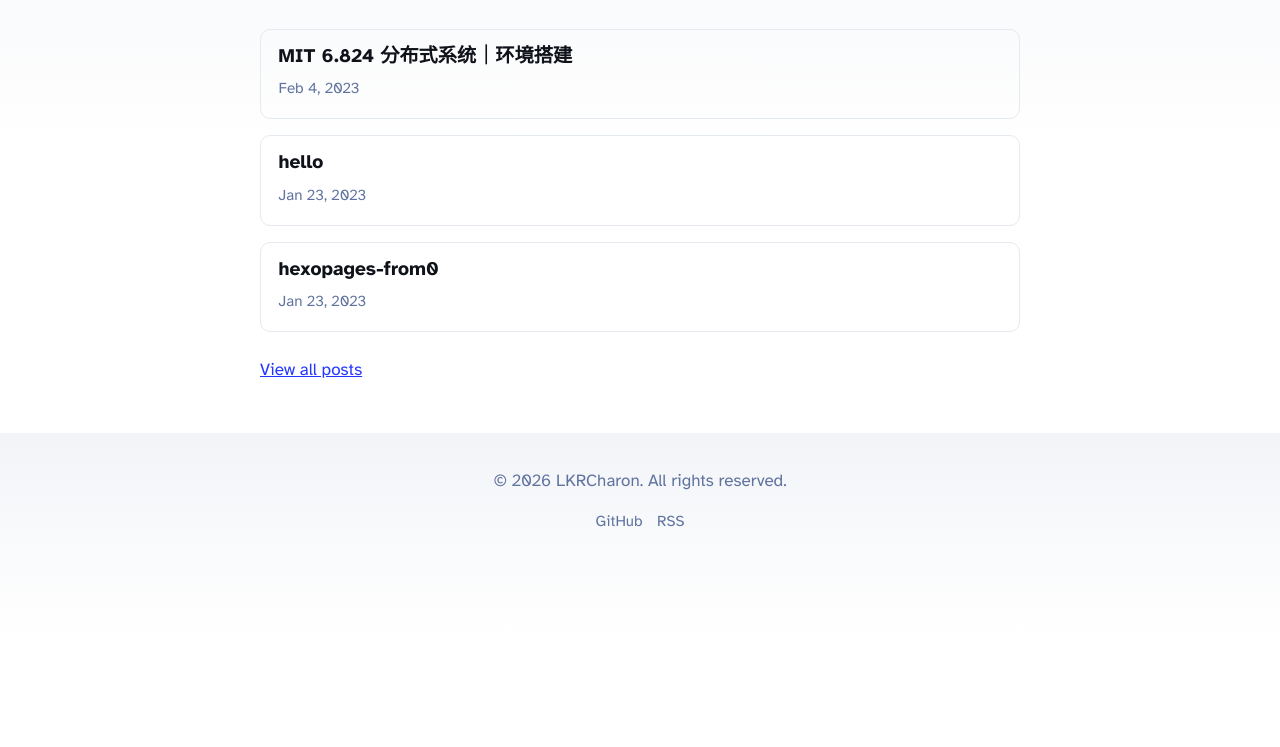
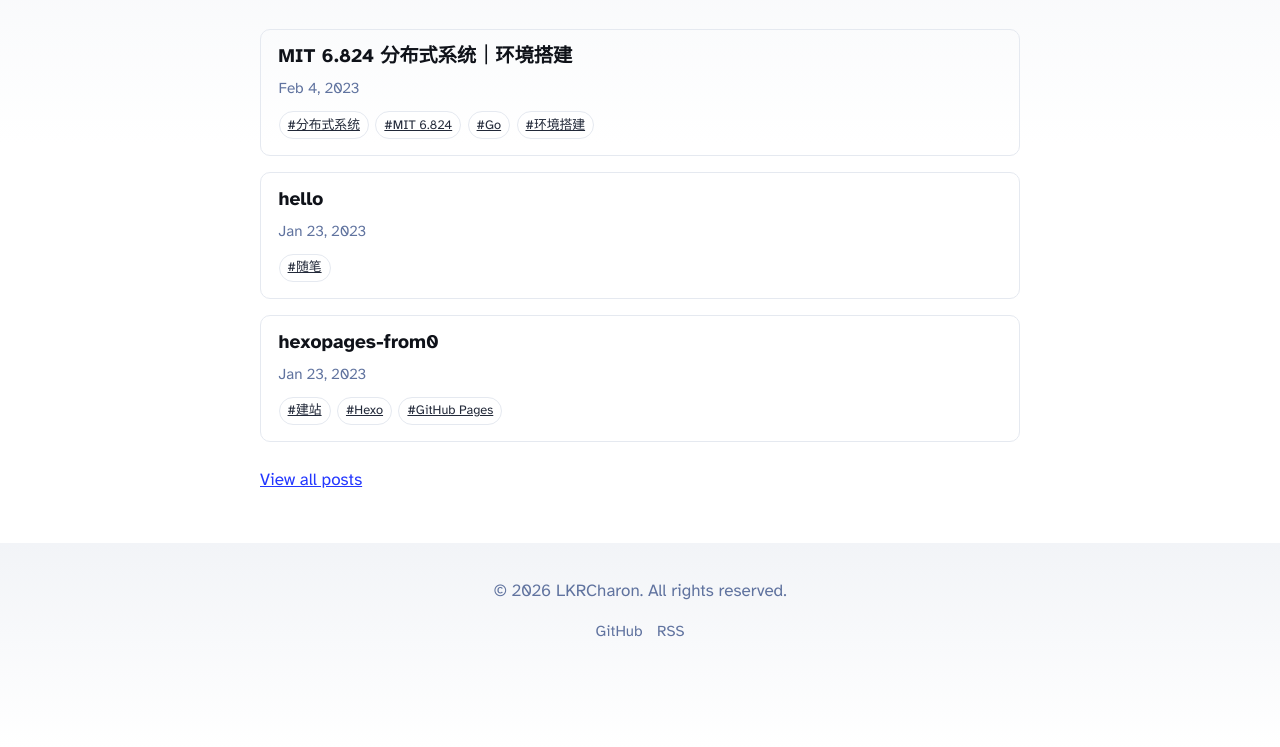
Before and after one commit to LKRCharon/LKRCharon.github.io, an Astro site: page / in a window 1280 px wide. Shown: the part 177-924 px from the top of the page. Before the commit the page ends 814 px from the top, so only its background shows below. Built offline with nearby package versions, Linux system fonts and the light colour scheme; Astro itself is replaced by a stand-in of ours.

Commit message:
feat: add post tags with tag index and detail pages

```diff
--- a/src/components/Header.astro
+++ b/src/components/Header.astro
@@ -9,6 +9,7 @@ import { SITE_TITLE } from '../consts';
 		<div class="internal-links">
 			<HeaderLink href="/">Home</HeaderLink>
 			<HeaderLink href="/blog">Blog</HeaderLink>
+			<HeaderLink href="/tags">Tags</HeaderLink>
 			<HeaderLink href="/about">About</HeaderLink>
 		</div>
 		<div class="social-links">
--- a/src/content.config.ts
+++ b/src/content.config.ts
@@ -13,6 +13,7 @@ const blog = defineCollection({
 		pubDate: z.coerce.date(),
 		updatedDate: z.coerce.date().optional(),
 		heroImage: image().optional(),
+		tags: z.array(z.string().trim().min(1)).default([]),
 	}),
 });
 
--- a/src/content/blog/lab/6-824.md
+++ b/src/content/blog/lab/6-824.md
@@ -3,6 +3,11 @@ title: 'MIT 6.824 分布式系统｜环境搭建'
 description: 'MIT 6.824 lab 配环境'
 pubDate: '2023-02-04'
 updatedDate: '2023-02-04'
+tags:
+  - 分布式系统
+  - MIT 6.824
+  - Go
+  - 环境搭建
 ---
 
 MIT 6.824 lab 配环境。
--- a/src/content/blog/uncategorized/hello.md
+++ b/src/content/blog/uncategorized/hello.md
@@ -3,6 +3,8 @@ title: 'hello'
 description: '初始测试文章。'
 pubDate: '2023-01-23'
 updatedDate: '2023-01-23'
+tags:
+  - 随笔
 ---
 
 hello
--- a/src/content/blog/uncategorized/hexopages-from0.md
+++ b/src/content/blog/uncategorized/hexopages-from0.md
@@ -3,6 +3,10 @@ title: 'hexopages-from0'
 description: '早期记录：从 0 开始搭建 Hexo Pages。'
 pubDate: '2023-01-23'
 updatedDate: '2023-01-23'
+tags:
+  - 建站
+  - Hexo
+  - GitHub Pages
 ---
 
 这是一篇早期的建站记录草稿，主要包含两个步骤：
--- a/src/layouts/BlogPost.astro
+++ b/src/layouts/BlogPost.astro
@@ -5,10 +5,11 @@ import Header from '../components/Header.astro';
 import Footer from '../components/Footer.astro';
 import FormattedDate from '../components/FormattedDate.astro';
 import { Image } from 'astro:assets';
+import { tagToSlug } from '../utils/tags';
 
 type Props = CollectionEntry<'blog'>['data'];
 
-const { title, description, pubDate, updatedDate, heroImage } = Astro.props;
+const { title, description, pubDate, updatedDate, heroImage, tags = [] } = Astro.props;
 ---
 
 <html lang="en">
@@ -52,6 +53,29 @@ const { title, description, pubDate, updatedDate, heroImage } = Astro.props;
 			.last-updated-on {
 				font-style: italic;
 			}
+			.tags {
+				display: flex;
+				flex-wrap: wrap;
+				gap: 0.45rem;
+				justify-content: center;
+				margin: 0.6rem 0 0;
+				padding: 0;
+				list-style: none;
+			}
+			.tags a {
+				display: inline-block;
+				border: 1px solid rgb(var(--gray-light));
+				border-radius: 999px;
+				padding: 0.2rem 0.55rem;
+				font-size: 0.85rem;
+				text-decoration: none;
+				color: rgb(var(--gray-dark));
+				background: #fff;
+			}
+			.tags a:hover {
+				border-color: var(--accent);
+				color: var(--accent);
+			}
 		</style>
 	</head>
 
@@ -75,6 +99,17 @@ const { title, description, pubDate, updatedDate, heroImage } = Astro.props;
 							}
 						</div>
 						<h1>{title}</h1>
+						{
+							tags.length > 0 && (
+								<ul class="tags">
+									{tags.map((tag: string) => (
+										<li>
+											<a href={`/tags/${tagToSlug(tag)}/`}>#{tag}</a>
+										</li>
+									))}
+								</ul>
+							)
+						}
 						<hr />
 					</div>
 					<slot />
--- a/src/pages/blog/index.astro
+++ b/src/pages/blog/index.astro
@@ -5,6 +5,7 @@ import Footer from '../../components/Footer.astro';
 import { SITE_TITLE, SITE_DESCRIPTION } from '../../consts';
 import { getCollection } from 'astro:content';
 import FormattedDate from '../../components/FormattedDate.astro';
+import { tagToSlug } from '../../utils/tags';
 
 const posts = (await getCollection('blog')).sort(
 	(a, b) => b.data.pubDate.valueOf() - a.data.pubDate.valueOf(),
@@ -38,8 +39,7 @@ const posts = (await getCollection('blog')).sort(
 				border-radius: 10px;
 				padding: 0.85rem 1rem;
 			}
-			.post-card a {
-				display: block;
+			.title-link {
 				text-decoration: none;
 			}
 			.title {
@@ -51,7 +51,27 @@ const posts = (await getCollection('blog')).sort(
 				margin: 0.35rem 0 0 0;
 				color: rgb(var(--gray));
 			}
-			.post-card a:hover .title {
+			.title-link:hover .title {
+				color: var(--accent);
+			}
+			.tags {
+				display: flex;
+				flex-wrap: wrap;
+				gap: 0.4rem;
+				margin-top: 0.55rem;
+			}
+			.tag {
+				display: inline-block;
+				border: 1px solid rgb(var(--gray-light));
+				border-radius: 999px;
+				padding: 0.15rem 0.5rem;
+				font-size: 0.8rem;
+				color: rgb(var(--gray-dark));
+				background: #fff;
+				text-decoration: none;
+			}
+			.tag:hover {
+				border-color: var(--accent);
 				color: var(--accent);
 			}
 			@media (max-width: 720px) {
@@ -71,12 +91,23 @@ const posts = (await getCollection('blog')).sort(
 					{
 						posts.map((post) => (
 							<li class="post-card">
-								<a href={`/blog/${post.id}/`}>
+								<a class="title-link" href={`/blog/${post.id}/`}>
 									<h4 class="title">{post.data.title}</h4>
 									<p class="date">
 										<FormattedDate date={post.data.pubDate} />
 									</p>
 								</a>
+								{
+									post.data.tags.length > 0 && (
+										<div class="tags">
+											{post.data.tags.map((tag) => (
+												<a class="tag" href={`/tags/${tagToSlug(tag)}/`}>
+													#{tag}
+												</a>
+											))}
+										</div>
+									)
+								}
 							</li>
 						))
 					}
--- a/src/pages/index.astro
+++ b/src/pages/index.astro
@@ -5,6 +5,7 @@ import FormattedDate from '../components/FormattedDate.astro';
 import Header from '../components/Header.astro';
 import { SITE_DESCRIPTION, SITE_TITLE } from '../consts';
 import { getCollection } from 'astro:content';
+import { tagToSlug } from '../utils/tags';
 
 const posts = (await getCollection('blog'))
 	.sort((a, b) => b.data.pubDate.valueOf() - a.data.pubDate.valueOf())
@@ -40,11 +41,11 @@ const posts = (await getCollection('blog'))
 				border-radius: 10px;
 				padding: 1rem 1.1rem;
 			}
-			.post a {
+			.post-link {
 				text-decoration: none;
 				color: rgb(var(--black));
 			}
-			.post a:hover {
+			.post-link:hover {
 				color: var(--accent);
 			}
 			.post-title {
@@ -55,6 +56,25 @@ const posts = (await getCollection('blog'))
 				margin: 0.5rem 0 0 0;
 				color: rgb(var(--gray));
 				font-size: 0.95rem;
+			}
+			.tags {
+				display: flex;
+				flex-wrap: wrap;
+				gap: 0.4rem;
+				margin-top: 0.55rem;
+			}
+			.tag {
+				display: inline-block;
+				border: 1px solid rgb(var(--gray-light));
+				border-radius: 999px;
+				padding: 0.15rem 0.5rem;
+				font-size: 0.8rem;
+				color: rgb(var(--gray-dark));
+				background: #fff;
+			}
+			.tag:hover {
+				border-color: var(--accent);
+				color: var(--accent);
 			}
 			.more {
 				margin-top: 1.5rem;
@@ -70,12 +90,25 @@ const posts = (await getCollection('blog'))
 				{
 					posts.map((post) => (
 						<li class="post">
-							<a href={`/blog/${post.id}/`}>
-								<h2 class="post-title">{post.data.title}</h2>
-								<p class="post-meta">
-									<FormattedDate date={post.data.pubDate} />
-								</p>
-							</a>
+							<h2 class="post-title">
+								<a class="post-link" href={`/blog/${post.id}/`}>
+									{post.data.title}
+								</a>
+							</h2>
+							<p class="post-meta">
+								<FormattedDate date={post.data.pubDate} />
+							</p>
+							{
+								post.data.tags.length > 0 && (
+									<div class="tags">
+										{post.data.tags.map((tag) => (
+											<a class="tag" href={`/tags/${tagToSlug(tag)}/`}>
+												#{tag}
+											</a>
+										))}
+									</div>
+								)
+							}
 						</li>
 					))
 				}
--- /dev/null
+++ b/src/pages/tags/[tag].astro
@@ -0,0 +1,110 @@
+---
+import BaseHead from '../../components/BaseHead.astro';
+import Header from '../../components/Header.astro';
+import Footer from '../../components/Footer.astro';
+import FormattedDate from '../../components/FormattedDate.astro';
+import { SITE_TITLE } from '../../consts';
+import { type CollectionEntry, getCollection } from 'astro:content';
+import { normalizeTag, tagToSlug } from '../../utils/tags';
+
+interface TagPageProps {
+	tag: string;
+	posts: CollectionEntry<'blog'>[];
+}
+
+export async function getStaticPaths() {
+	const posts = await getCollection('blog');
+	const byTag = new Map<string, CollectionEntry<'blog'>[]>();
+
+	for (const post of posts) {
+		for (const rawTag of post.data.tags) {
+			const tag = normalizeTag(rawTag);
+			if (!tag) continue;
+			const list = byTag.get(tag) ?? [];
+			list.push(post);
+			byTag.set(tag, list);
+		}
+	}
+
+	return [...byTag.entries()].map(([tag, relatedPosts]) => ({
+		params: { tag: tagToSlug(tag) },
+		props: {
+			tag,
+			posts: relatedPosts.sort((a, b) => b.data.pubDate.valueOf() - a.data.pubDate.valueOf()),
+		},
+	}));
+}
+
+const { tag, posts } = Astro.props as TagPageProps;
+---
+
+<!doctype html>
+<html lang="en">
+	<head>
+		<BaseHead title={`#${tag} | ${SITE_TITLE}`} description={`Posts tagged with ${tag}`} />
+		<style>
+			main {
+				max-width: 840px;
+			}
+			.page-subtitle {
+				margin: 0 0 1.5rem 0;
+				color: rgb(var(--gray));
+			}
+			.back-link {
+				display: inline-block;
+				margin-bottom: 1rem;
+				font-size: 0.95rem;
+			}
+			.post-list {
+				display: grid;
+				gap: 0.8rem;
+				list-style: none;
+				margin: 0;
+				padding: 0;
+			}
+			.post-card {
+				border: 1px solid rgb(var(--gray-light));
+				border-radius: 10px;
+				padding: 0.85rem 1rem;
+			}
+			.title-link {
+				text-decoration: none;
+			}
+			.title {
+				margin: 0;
+				color: rgb(var(--black));
+				line-height: 1.3;
+			}
+			.date {
+				margin: 0.35rem 0 0 0;
+				color: rgb(var(--gray));
+			}
+			.title-link:hover .title {
+				color: var(--accent);
+			}
+		</style>
+	</head>
+	<body>
+		<Header />
+		<main>
+			<a class="back-link" href="/tags">← All tags</a>
+			<h1>#{tag}</h1>
+			<p class="page-subtitle">{posts.length} posts</p>
+			<ul class="post-list">
+				{
+					posts.map((post) => (
+						<li class="post-card">
+							<a class="title-link" href={`/blog/${post.id}/`}>
+								<h4 class="title">{post.data.title}</h4>
+								<p class="date">
+									<FormattedDate date={post.data.pubDate} />
+								</p>
+							</a>
+						</li>
+					))
+				}
+			</ul>
+		</main>
+		<Footer />
+	</body>
+</html>
--- /dev/null
+++ b/src/pages/tags/index.astro
@@ -0,0 +1,90 @@
+---
+import BaseHead from '../../components/BaseHead.astro';
+import Header from '../../components/Header.astro';
+import Footer from '../../components/Footer.astro';
+import { SITE_TITLE } from '../../consts';
+import { getCollection } from 'astro:content';
+import { normalizeTag, tagToSlug } from '../../utils/tags';
+
+const posts = await getCollection('blog');
+const tagCounts = new Map<string, number>();
+
+for (const post of posts) {
+	for (const rawTag of post.data.tags) {
+		const tag = normalizeTag(rawTag);
+		if (!tag) continue;
+		tagCounts.set(tag, (tagCounts.get(tag) ?? 0) + 1);
+	}
+}
+
+const tags = [...tagCounts.entries()]
+	.map(([tag, count]) => ({ tag, count, slug: tagToSlug(tag) }))
+	.sort((a, b) => b.count - a.count || a.tag.localeCompare(b.tag, 'zh-CN'));
+---
+
+<!doctype html>
+<html lang="en">
+	<head>
+		<BaseHead title={`Tags | ${SITE_TITLE}`} description="Browse posts by tags" />
+		<style>
+			main {
+				max-width: 840px;
+			}
+			.page-subtitle {
+				margin: 0 0 1.4rem 0;
+				color: rgb(var(--gray));
+			}
+			.tag-list {
+				list-style: none;
+				padding: 0;
+				margin: 0;
+				display: flex;
+				flex-wrap: wrap;
+				gap: 0.6rem;
+			}
+			.tag-link {
+				display: inline-flex;
+				align-items: center;
+				gap: 0.4rem;
+				border: 1px solid rgb(var(--gray-light));
+				border-radius: 999px;
+				padding: 0.35rem 0.7rem;
+				text-decoration: none;
+				color: rgb(var(--gray-dark));
+				background: #fff;
+			}
+			.tag-link:hover {
+				border-color: var(--accent);
+				color: var(--accent);
+			}
+			.count {
+				font-size: 0.8rem;
+				color: rgb(var(--gray));
+			}
+		</style>
+	</head>
+	<body>
+		<Header />
+		<main>
+			<h1>Tags</h1>
+			<p class="page-subtitle">{tags.length} tags</p>
+			{
+				tags.length > 0 ? (
+					<ul class="tag-list">
+						{tags.map((item) => (
+							<li>
+								<a class="tag-link" href={`/tags/${item.slug}/`}>
+									<span>#{item.tag}</span>
+									<span class="count">{item.count}</span>
+								</a>
+							</li>
+						))}
+					</ul>
+				) : (
+					<p>No tags yet.</p>
+				)
+			}
+		</main>
+		<Footer />
+	</body>
+</html>
--- /dev/null
+++ b/src/utils/tags.ts
@@ -0,0 +1,7 @@
+export function normalizeTag(tag: string): string {
+	return tag.trim();
+}
+
+export function tagToSlug(tag: string): string {
+	return normalizeTag(tag).toLowerCase().replace(/\s+/g, '-');
+}
```
Also changed, not shown: README.md.
